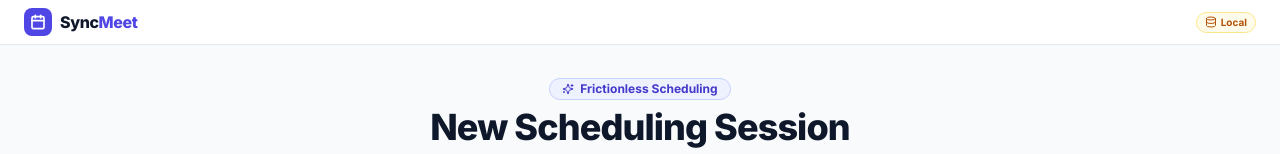
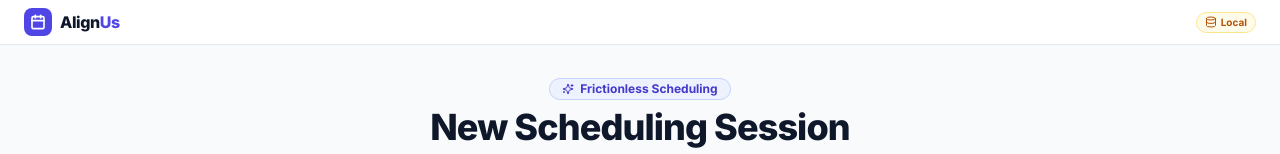
Before and after one commit to viktorShandrov/AlignUs, a React (Vite) app: page / in a window 1280 px wide. Shown: the top 154 px of the page. Built offline with nearby package versions, Linux system fonts and the light colour scheme; no server answers.

Commit message:
fix(brand): update navbar logo text and add AlignUs favicon logo

```diff
--- a/src/components/Navbar.tsx
+++ b/src/components/Navbar.tsx
@@ -29,7 +29,7 @@
           </div>
           <div className="flex items-center space-x-2">
             <span className="font-black text-base tracking-tight text-slate-900">
-              Sync<span className="text-indigo-600">Meet</span>
+              Align<span className="text-indigo-600">Us</span>
             </span>
             {sessionTitle && (
               <>
```
Also changed, not shown: public/favicon.svg (added).
